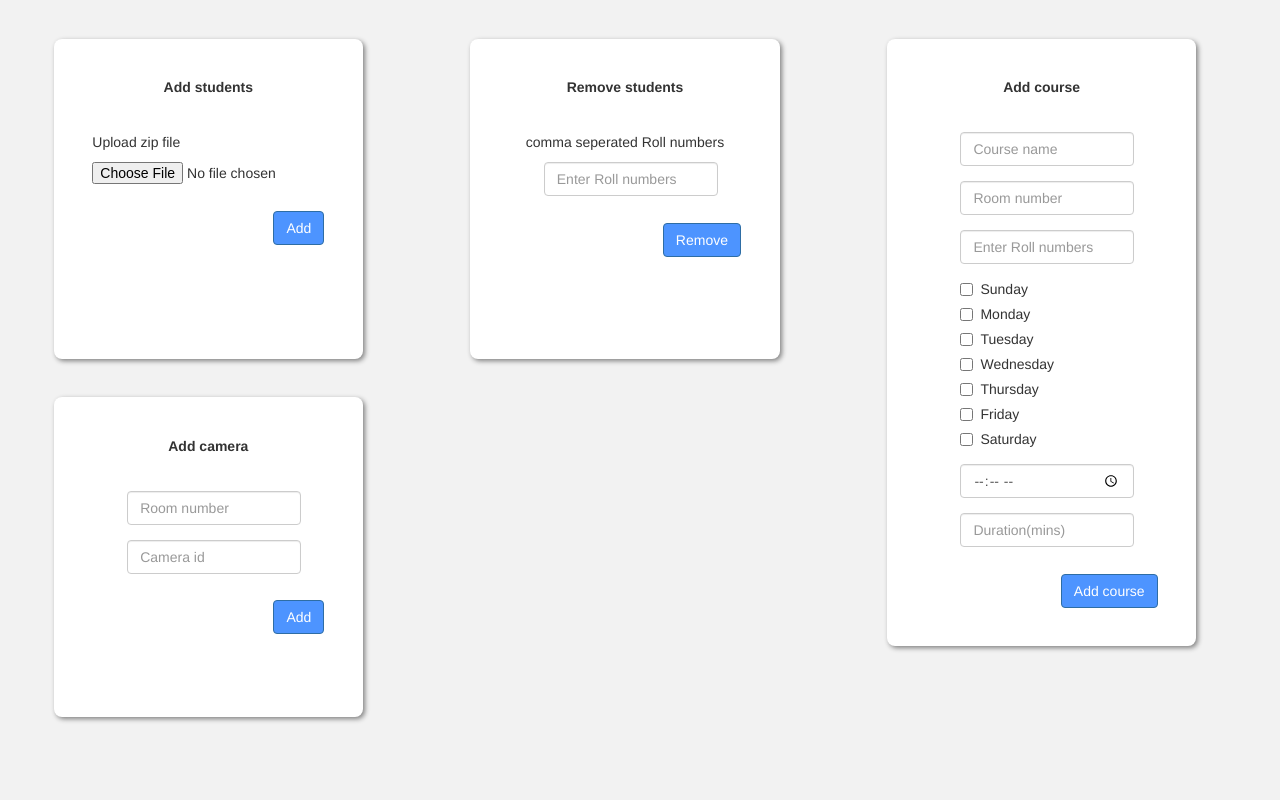
After one commit to danish241194/AI_BASED_ATTENDENCE_PLATFORM, a Flask app: template code/ApplicationManager/templates/institutehome.html in a window 1280 px wide. The commit adds this page. Run offline with Flask 2, Linux system fonts and the light colour scheme; the template is opened without the code that fills it, so the values that code supplies are empty; some libraries are stand-ins or nearby versions.

Commit message:
institute homepage done

```diff
--- a/code/ApplicationManager/app.py
+++ b/code/ApplicationManager/app.py
@@ -3,12 +3,13 @@ from flask import Flask, flash, request, redirect, render_template, make_respons
 import urllib.request
 import requests
 import os
+import pickle
 import json
 import codecs
 from flask import send_from_directory
 from flask_cors import CORS
 from functools import wraps
-
+from os import path
 
 
 app = Flask(__name__)
@@ -20,6 +21,7 @@ app.config['MAX_CONTENT_LENGTH'] = 16 * 1024 * 1024
 ALLOWED_EXTENSIONS = set(['txt','json','zip'])
 
 users = []
+credentials = {}
 
 def support_jsonp(f):
     @wraps(f)
@@ -40,6 +42,23 @@ def home():
 def registerCalled():
     return render_template("register.html")
 
+@app.route("/login",methods=['POST'])
+def login():
+    print("attempted")
+    userid = request.form['userid']
+    password = request.form['password']
+    print(userid)
+    print(password)
+    print(credentials)
+
+    if userid in users:
+        if password == credentials[userid]:
+            return render_template("institutehome.html",user = userid)
+    flash("invalid")
+    return render_template("login.html")
+
+
+
 @app.route("/registeruser",methods=['POST'])
 def registerUser():
     print(users)
@@ -58,8 +77,72 @@ def registerUser():
     else:
         flash("User successfully registered")
         users.append(userid)
+        credentials[userid]=password
         return render_template("login.html")
 
+def retrieveStudents(str):
+    students = []
+    temp = ""
+    for i in range(len(str)):
+        if str[i]==',':
+            students.append(temp)
+            temp = ""
+        else:
+            temp+=str[i]
+    if not temp:
+        students.append(temp)
+    return students
+
+@app.route("/addcourse/<id>", methods=['POST'])
+def addCourse(id):
+    print(id)
+    print(type(id))
+    course = request.form['course']
+    room = request.form['room']
+    students = request.form['student_list']
+    # days = ['sunday','monday','tuesday','wednesday','thursday','friday','saturday']
+    # coursedays = []
+    # for day in days:
+    #     if request.form[day] != "":
+    #         coursedays.append(day)
+    coursedays = request.form.getlist("day")
+    time = request.form['time']
+    duration = request.form['duration']
+    # user = request.form['user']
+    if not course or not room or not students or not time or not duration or len(coursedays)==0:
+        flash("Missing fields")
+        return render_template("institutehome.html")
+    studentlist = retrieveStudents(students)
+    print(course)
+    print(room)
+    print(studentlist)
+    print(coursedays)
+    print(time)
+    print(duration)
+    print("-------")
+    inst_id = id
+    print(inst_id)
+    data = {}
+    data["course"]=course
+    data["room_number"]=room
+    data["students"]=studentlist
+    data["days"]=coursedays
+    data["attendance_time"]=time
+    data["attendance_duration"]=duration
+    print(data)
+    picklepath = "../static/data/institutes/"
+    picklepath = os.path.join(picklepath,id)
+    if not path.exists(picklepath):
+        os.mkdir(picklepath)
+        picklepath = os.path.join(picklepath,"courses")
+        os.mkdir(picklepath)
+
+    picklepath += ("/"+course+".pickle")
+
+    pickle_out = open(picklepath,"wb")
+    pickle.dump(data, pickle_out)
+    pickle_out.close()
+    return render_template("institutehome.html")
 
 
 if __name__ == "__main__":        # on running python app.py
--- /dev/null
+++ b/code/ApplicationManager/static/js/institutehome.js
@@ -0,0 +1,72 @@
+requirejs.config({
+    //By default load any module IDs from js/lib
+    baseUrl: 'js/lib',
+    //except, if the module ID starts with "app",
+    //load it from the js/app directory. paths
+    //config is relative to the baseUrl, and
+    //never includes a ".js" extension since
+    //the paths config could be for a directory.
+    paths: {
+        app: '../js'
+    }
+});
+
+
+
+
+function addStudents(){
+
+}
+
+function removeStudents(){
+
+}
+
+function addCamera(){
+
+}
+
+function addCourse(){
+    var coursename = document.getElementById("course_id").value;
+    var room = document.getElementById("course_room_id").value;
+    var roll = document.getElementById("course_studentlist_id").value;
+    var time = document.getElementById("time_id").value;
+    var duration  = document.getElementById("duration_id").value;
+    console.log(coursename)
+    console.log(room)
+    console.log(roll)
+    console.log(time)
+    console.log(duration)
+    if(coursename=="" || room=="" || roll=="" || time=="" || duration==""){
+        alert("Missing Fields");
+        return;
+    }
+    var days = [];
+    if(document.getElementById("sunday_id").checked==true)
+        days.push("sunday");
+    if(document.getElementById("monday_id").checked==true)
+        days.push("monday");
+    if(document.getElementById("tuesday_id").checked==true)
+        days.push("tuesday");
+    if(document.getElementById("wednesday_id").checked==true)
+        days.push("wednesday");
+    if(document.getElementById("thursday_id").checked==true)
+        days.push("thusday");
+    if(document.getElementById("friday_id").checked==true)
+        days.push("friday");
+    if(document.getElementById("saturday_id").checked==true)
+        days.push("saturday");
+    if(days.length==0){
+        alert("Pick atleast one day")
+        return;
+    }
+    const fs = require('fs')
+    var instituteid = inst1;
+    var path = "../data/"+instituteid+coursename+".json";
+    console.log(path);
+    // fs.writeFile(path,)
+    console.log(days);
+
+
+
+}
--- /dev/null
+++ b/code/ApplicationManager/templates/institutehome.html
@@ -0,0 +1,118 @@
+<!doctype html>
+
+<html lang="en" style="height: 100%; width: 100%;">
+<head>
+    <meta charset="utf-8">
+    <title>Home</title>
+    <link rel="stylesheet" href="https://maxcdn.bootstrapcdn.com/bootstrap/3.4.1/css/bootstrap.min.css">
+</head>
+
+<body style="height: 100%; width: 100%;background-color:#f2f2f2 ;">
+    <script src="../static/js/institutehome.js"></script>
+    <script src="../static/js/require.js"></script>
+    <script src="//ajax.googleapis.com/ajax/libs/jquery/1.9.1/jquery.min.js"></script>
+    <div class="container" style="height: 100%; width: 100%;">
+        <div class="row" style="height: 100%; width: 100%;">
+            <div class="col-sm-4" style="height: 100%;">
+
+                <div class="container" style="height:40%;width:80% ;margin-top: 10%;  box-shadow: 2px 2px 5px grey;  border-radius: 8px;padding: 10%; background-color: #FFFFFF;">
+                    <p style="text-align: center;"><b> Add students</b></p>
+                    <div class="form-group" style="margin-top: 15%;">
+                        <p for="exampleFormControlFile1">Upload zip file</p>
+                        <input type="file" class="form-control-file" id="exampleFormControlFile1">
+                    </div>
+                    <button type="button" class="btn btn-primary" style="float: right; background-color: #4d94ff; margin-top: 5%;" onclick="addStudents()">Add</button>
+                </div>
+
+                <div class="container" style="height:40%;width:80% ;margin-top: 10%;  box-shadow: 2px 2px 5px grey;  border-radius: 8px;padding: 10%; background-color: #FFFFFF;">
+                    <p style="text-align: center;"><b> Add camera</b></p>
+                    <div class="form-group" style="width: 75%; margin-left: 15%;margin-top: 15%;">
+                        <input type="text" class="form-control" placeholder="Room number" id="camera_room_id" name="room">
+                    </div>
+                    <div class="form-group" style="width: 75%; margin-left: 15%;">
+                        <input type="text" class="form-control" placeholder="Camera id" id="camera_id" name="camera_id">
+                    </div>
+                    <button type="button" class="btn btn-primary" style="float: right; background-color: #4d94ff;margin-top: 5%;" onclick="addCamera()">Add</button>
+                </div>
+
+            </div>
+            <div class="col-sm-4" style="height: 100%; ">
+
+                <div class="container" style="height:40%;width:80% ;margin-top: 10%;  box-shadow: 2px 2px 5px grey;  border-radius: 8px;padding: 10%; background-color: #FFFFFF;">
+                    <p style="text-align: center;"><b> Remove students</b></p>
+                    <p style="text-align: center;margin-top: 15%;">comma seperated Roll numbers</p>
+                    <div class="form-group" style="width: 75%; margin-left: 15%;">
+                        <input type="text" class="form-control" placeholder="Enter Roll numbers" id="remove_studentlist_id" name="removelist">
+                    </div>
+                    <button type="button" class="btn btn-primary" style="float: right; background-color: #4d94ff;margin-top: 5%;" onclick="removeStudents()">Remove</button>
+                </div>
+            </div>
+            <div class="col-sm-4" style="height: 100%; ">
+
+                <div class="container" style="width:80% ;margin-top: 10%;  box-shadow: 2px 2px 5px grey;  border-radius: 8px;padding: 10%; background-color: #FFFFFF;">
+
+                    <p style="text-align: center;"><b> Add course</b></p>
+                    <form action="/addcourse/{{user}}" method="POST">
+
+
+                        <div class="form-group" style="width: 75%; margin-left: 15%;margin-top: 15%;">
+                            <input type="text" class="form-control" placeholder="Course name" id="course_id" name="course">
+                        </div>
+                        <div class="form-group" style="width: 75%; margin-left: 15%;">
+                            <input type="text" class="form-control" placeholder="Room number" id="course_room_id" name="room">
+                        </div>
+                        <div class="form-group" style="width: 75%; margin-left: 15%;">
+                            <input type="text" class="form-control" placeholder="Enter Roll numbers" id="course_studentlist_id" name="student_list">
+                        </div>
+                        <div class="form-group" style="width: 75%; margin-left: 15%;">
+                            <div class="checkbox">
+                                <label><input type="checkbox" value="sunday" name="day" id="sunday_id">Sunday</label>
+                            </div>
+                            <div class="checkbox">
+                                <label><input type="checkbox" value="monday" name="day" id="monday_id">Monday</label>
+                            </div>
+                            <div class="checkbox">
+                                <label><input type="checkbox" value="tuesday" name="day" id="tuesday_id">Tuesday</label>
+                            </div>
+                            <div class="checkbox">
+                                <label><input type="checkbox" value="wednesday" name="day" id="wednesday_id">Wednesday</label>
+                            </div>
+                            <div class="checkbox">
+                                <label><input type="checkbox" value="thursday" name="day" id="thursday_id">Thursday</label>
+                            </div>
+                            <div class="checkbox">
+                                <label><input type="checkbox" value="friday" name="day" id="friday_id">Friday</label>
+                            </div>
+                            <div class="checkbox">
+                                <label><input type="checkbox" value="saturday" name="saturday" id="saturday_id">Saturday</label>
+                            </div>
+                            <!-- <p name="user" style="visibility: hidden;">{{ user }}</p>    -->
+                        </div>
+                        <div class="form-group" style="width: 75%; margin-left: 15%;">
+                            <input type="time" class="form-control" placeholder="Attendance time" id="time_id" name="time">
+                        </div>
+                        <div class="form-group" style="width: 75%; margin-left: 15%;">
+                            <input type="number" class="form-control" placeholder="Duration(mins)" id="duration_id" name="duration">
+                        </div>
+
+                        <button type="submit"   class="btn btn-primary" style="float: right; background-color: #4d94ff;margin-top: 5%;" >Add course</button>
+
+                    </form>
+                    {% with messages = get_flashed_messages() %}
+                        {% for message in messages %}
+                            {% if message %}
+                                {% if message == "Missing fields" %}
+                                    <script>alert("Missing fields")</script>
+                                {% endif %}
+
+                            {% endif %}
+                        {% endfor %}
+                    {% endwith %}
+                </div>
+
+            </div>
+        </div>
+    </div>
+
+</body>
+</html>
--- a/code/ApplicationManager/templates/register.html
+++ b/code/ApplicationManager/templates/register.html
@@ -3,7 +3,7 @@
 <html lang="en">
 <head>
     <meta charset="utf-8">
-    <title>App login</title>
+    <title>Register user</title>
     <link rel="stylesheet" href="https://maxcdn.bootstrapcdn.com/bootstrap/3.4.1/css/bootstrap.min.css">
 </head>
 
@@ -48,7 +48,6 @@
                     {% with messages = get_flashed_messages() %}
                         {% for message in messages %}
                             {% if message %}
-                                <p>{{ message }}</p>
                                 {% if message == "incomplete" %}
                                     <script>alert("Fill all fields")</script>
                                 {% else %}
```
Also changed, not shown: code/ApplicationManager/templates/login.html (+12 -4 lines), code/ApplicationManager/static/js/require.js (added), 1 other file.
